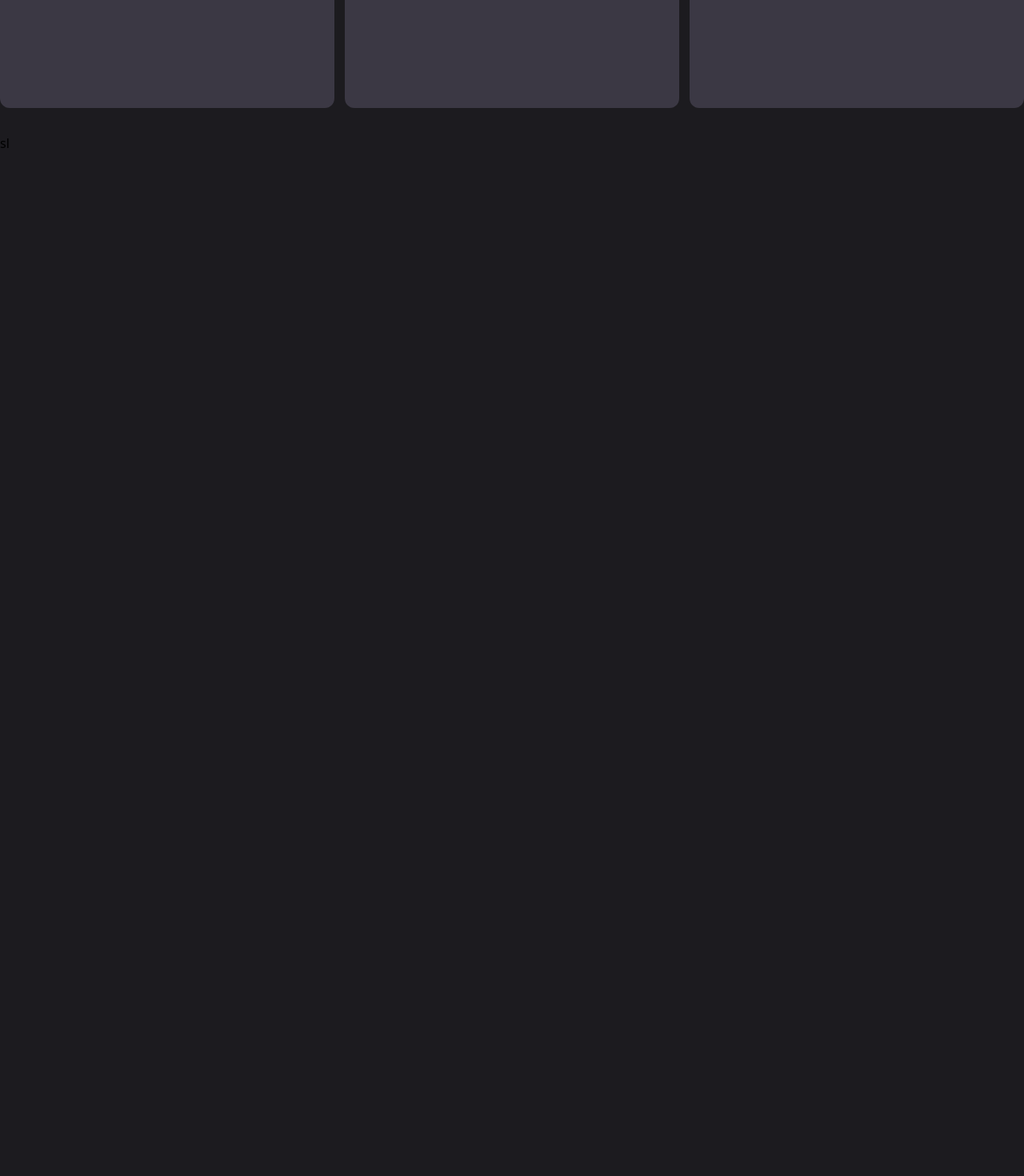
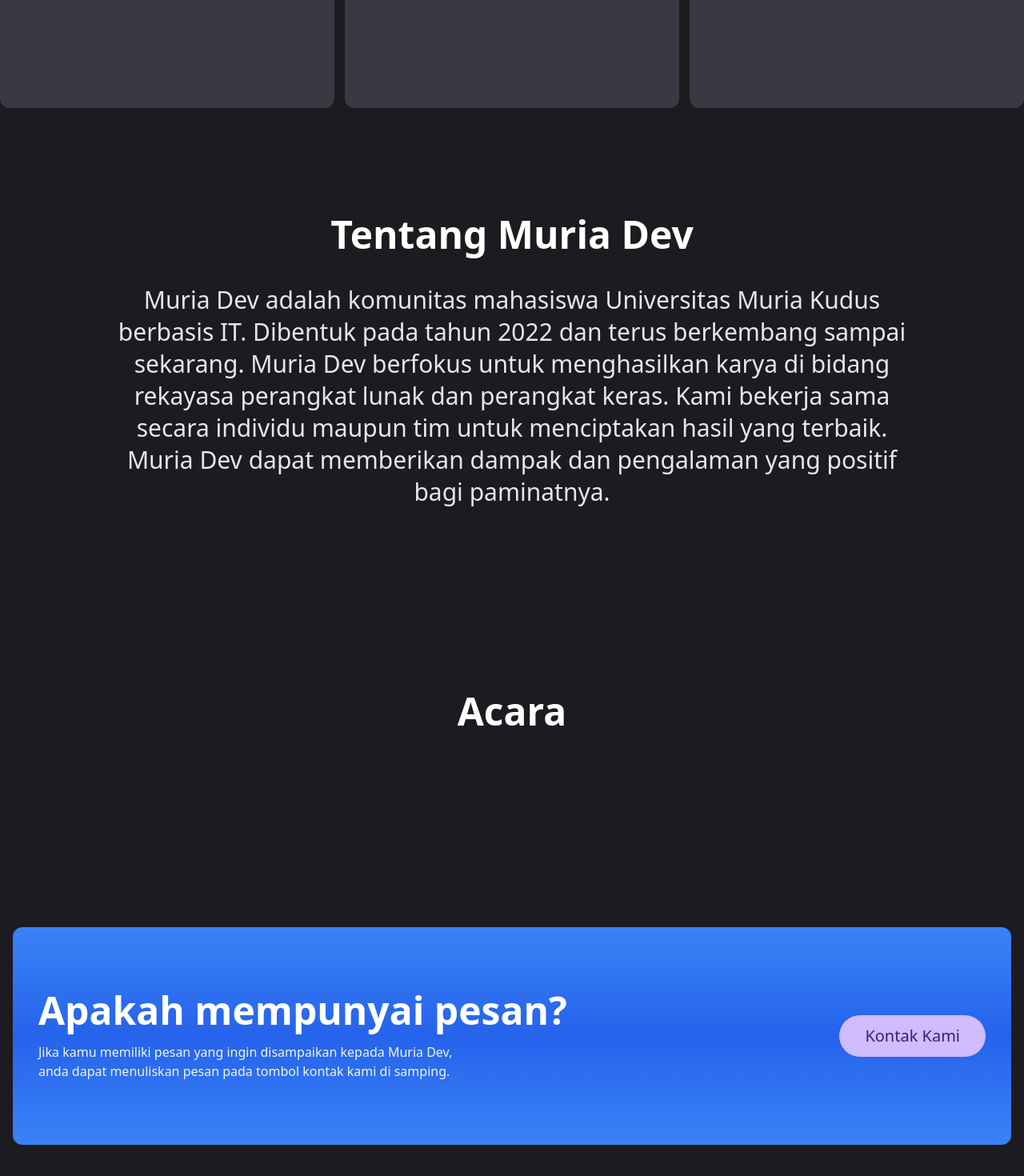
Before and after one commit to muria-dev/muriadev-website, a Next.js app: page / in a window 1280 px wide. Shown: the part 1304-2774 px from the top of the page at 80% size. Before the commit the page ends 1495 px from the top, so only its background shows below. Built offline with nearby package versions, Linux system fonts and the light colour scheme.

Commit message:
add footer about and contact

```diff
--- a/app/head.jsx
+++ b/app/head.jsx
@@ -3,8 +3,12 @@
     <>
       <title>MuriaDev - Komunitas Belajar Coding Mahasiswa UMK</title>
       <meta content="width=device-width, initial-scale=1" name="viewport" />
-      <meta name="description" content="Generated by create next app" />
+      <meta
+        name="description"
+        content=" Komunitas Muria Dev adalah komunitas independen yang berfokus
+              dalam bidang pemrograman."
+      />
       <link rel="icon" href="/favicon.ico" />
     </>
-  )
+  );
 }
--- a/app/layout.jsx
+++ b/app/layout.jsx
@@ -1,3 +1,4 @@
+import Footer from "../components/Footer";
 import Header from "../components/Header";
 import "./globals.css";
 
@@ -11,10 +12,11 @@
       <meta name="viewport" content="width=device-width, initial-scale=1" />
 
       <head />
-      <body className="bg-[#1C1B1F]">
+      <body className="bg-[#1C1B1F] ">
         <Header />
 
         {children}
+        <Footer />
       </body>
     </html>
   );
--- a/app/page.jsx
+++ b/app/page.jsx
@@ -1,3 +1,6 @@
+import About from "../components/About";
+import Contact from "../components/Contact";
+import Acara from "../components/Event";
 import Hero from "../components/Hero";
 import Kegiatan from "../components/Kegiatan";
 
@@ -6,6 +9,9 @@
     <>
       <Hero />
       <Kegiatan />
+      <About />
+      <Acara />
+      <Contact />
     </>
   );
 }
--- /dev/null
+++ b/components/About.jsx
@@ -0,0 +1,22 @@
+import Title from "./Title";
+
+export default function About() {
+  return (
+    <>
+      <div className="container mx-auto mt-32" id="about">
+        <div className="flex flex-col justify-center items-center">
+          <Title title="Tentang Muria Dev" />
+          <p className="text-slate-200 text-3xl mt-8 leading-10 w-[80%] text-center">
+            Muria Dev adalah komunitas mahasiswa Universitas Muria Kudus
+            berbasis IT. Dibentuk pada tahun 2022 dan terus berkembang sampai
+            sekarang. Muria Dev berfokus untuk menghasilkan karya di bidang
+            rekayasa perangkat lunak dan perangkat keras. Kami bekerja sama
+            secara individu maupun tim untuk menciptakan hasil yang terbaik.
+            Muria Dev dapat memberikan dampak dan pengalaman yang positif bagi
+            paminatnya.
+          </p>
+        </div>
+      </div>
+    </>
+  );
+}
--- /dev/null
+++ b/components/Contact.jsx
@@ -0,0 +1,31 @@
+import Link from "next/link";
+import Title from "./Title";
+
+export default function Contact() {
+  return (
+    <>
+      <div className="container mx-auto p-4">
+        <div className="bg-gradient-to-b from-blue-500 via-blue-600 to-blue-500 p-8 rounded-xl py-20 flex justify-between items-center">
+          <div>
+            <h1 className="text-white text-5xl font-bold">
+              Apakah mempunyai pesan?
+            </h1>
+            <p className="text-slate-100 mt-4">
+              Jika kamu memiliki pesan yang ingin disampaikan kepada Muria Dev,
+              <br />
+              anda dapat menuliskan pesan pada tombol kontak kami di samping.
+            </p>
+          </div>
+          <div>
+            <Link
+              href={"/"}
+              className="px-8 py-3 text-xl rounded-full bg-[#D0BCFF] text-[#381E72] mr-auto inline-block"
+            >
+              Kontak Kami
+            </Link>
+          </div>
+        </div>
+      </div>
+    </>
+  );
+}
--- /dev/null
+++ b/components/Event.jsx
@@ -0,0 +1,11 @@
+import Title from "./Title";
+
+export default function Acara() {
+  return (
+    <>
+      <div className="container mx-auto my-56">
+        <Title title={"Acara"} />
+      </div>
+    </>
+  );
+}
--- /dev/null
+++ b/components/Footer.js
@@ -0,0 +1,24 @@
+export default function Footer() {
+  return (
+    <>
+      <footer className=" bg-[#3b3844] mt-96 ">
+        <div className="container mx-auto ">
+          <div className="py-4">
+            <h3 className="text-white text-4xl text-center">
+              Muria.<span className="text-purple-700">Dev</span>
+            </h3>
+            <p className="text-white text-center my-4">
+              Jl. Lkr. Utara, Kayuapu Kulon, Gondangmanis, Kec. Bae, Kabupaten
+              Kudus, Jawa Tengah 59327
+            </p>
+            <p className="text-center text-slate-300">
+              Built with <span className="text-red-500">❤</span> by Muria Dev
+              Team using Next.js
+            </p>
+            <p className="text-center">© 2021 Muria Dev</p>
+          </div>
+        </div>
+      </footer>
+    </>
+  );
+}
--- a/components/Header.jsx
+++ b/components/Header.jsx
@@ -6,7 +6,7 @@
     <>
       <div className="container mx-auto p-4">
         <nav className="flex justify-between items-center text-white pt-6">
-          <h1 className="text-4xl">MuriaDev</h1>
+          <h1 className="text-4xl cursor-pointer">MuriaDev</h1>
           <ul className="flex gap-4 items-center">
             <li>
               <Link className="p-2 text-xl" href={"/"}>
@@ -28,15 +28,15 @@
                 Contact
               </Link>
             </li>
-            <li className="bg-[#D0BCFF] w-10 h-10 mx-5 rounded-full flex items-center justify-center">
+            <li className="bg-[#D0BCFF] w-10 h-10 mx-5 rounded-full flex items-center justify-center cursor-pointer">
               <Image src="/images/icon.png" width={17} height={17} />
             </li>
             <li className="">
               <Link
                 className="px-6 py-3 text-xl rounded-full bg-[#D0BCFF] text-[#381E72] "
-                href={"/gabung"}
+                href={"/join"}
               >
-                Gabung
+                Gabung Sekarang
               </Link>
             </li>
           </ul>
--- a/components/Kegiatan.jsx
+++ b/components/Kegiatan.jsx
@@ -1,13 +1,12 @@
 import Card from "./Card";
+import Title from "./Title";
 
 export default function Kegiatan() {
   return (
     <>
       <div className="container mx-auto">
         <div className="mt-36">
-          <h2 className="text-white text-5xl font-bold leading-tight text-center">
-            Mengapa Harus Muria Dev?
-          </h2>
+          <Title title="Mengapa Harus Muria Dev?" />
           <div className="mt-28 flex justify-between">
             <Card
               icon={"/images/kegiatan1.png"}
@@ -25,7 +24,6 @@
               deskripsi="Muria Dev mengadakan sharing session setiap minggu seputar pemrograman, dan UI/UX Design."
             />
           </div>
-          <div className="mt-8">sl</div>
         </div>
       </div>
     </>
--- /dev/null
+++ b/components/Title.jsx
@@ -0,0 +1,9 @@
+export default function Title({ title }) {
+  return (
+    <>
+      <h2 className="text-white text-5xl font-bold leading-tight text-center">
+        {title}
+      </h2>
+    </>
+  );
+}
--- a/next.config.js
+++ b/next.config.js
@@ -1,8 +1,16 @@
 /** @type {import('next').NextConfig} */
+// add logodownload.org to the domains array in next.config.js
+// module.exports = {
+//   images: {
+//     domains: ["logodownload.org"],
+
 const nextConfig = {
   experimental: {
     appDir: true,
   },
-}
+  images: {
+    domains: ["logodownload.org"],
+  },
+};
 
-module.exports = nextConfig
+module.exports = nextConfig;
```
Also changed, not shown: app/join/page.jsx (added, +34 -0 lines).
